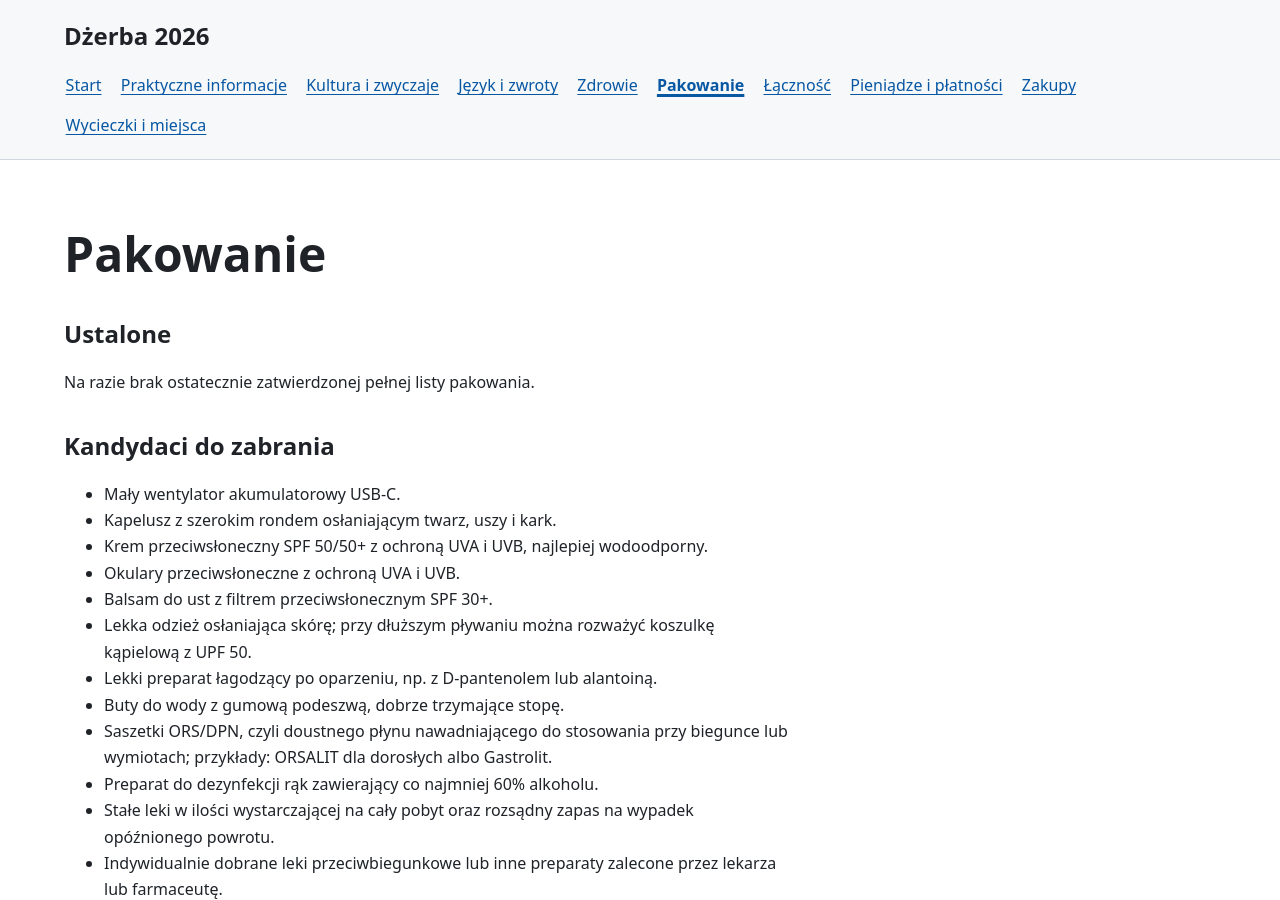
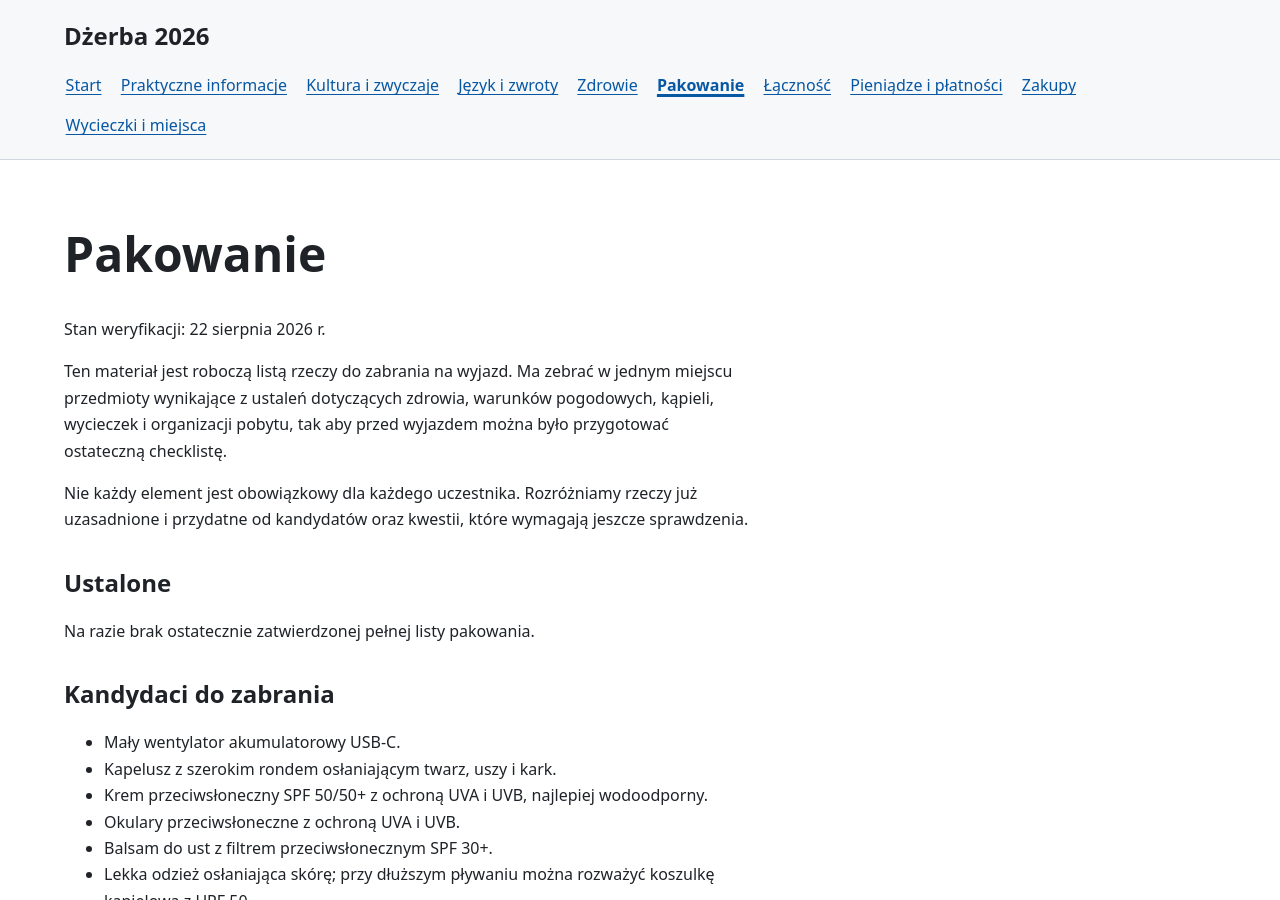
Before and after one commit to rotnicki/djerba-2026, a Jekyll site: the page built from pakowanie.md, in a window 1280 px wide and 900 px high. Built offline with Jekyll 4.4.1, drawn with Linux system fonts in a browser that asks for light colours; our own code applies the rules of GitHub Pages for plain Markdown files.

Commit message:
Ujednolić wstęp materiału o pakowaniu

```diff
--- a/pakowanie.md
+++ b/pakowanie.md
@@ -1,4 +1,10 @@
 # Pakowanie
+
+Stan weryfikacji: 22 sierpnia 2026 r.
+
+Ten materiał jest roboczą listą rzeczy do zabrania na wyjazd. Ma zebrać w jednym miejscu przedmioty wynikające z ustaleń dotyczących zdrowia, warunków pogodowych, kąpieli, wycieczek i organizacji pobytu, tak aby przed wyjazdem można było przygotować ostateczną checklistę.
+
+Nie każdy element jest obowiązkowy dla każdego uczestnika. Rozróżniamy rzeczy już uzasadnione i przydatne od kandydatów oraz kwestii, które wymagają jeszcze sprawdzenia.
 
 ## Ustalone
 
```
